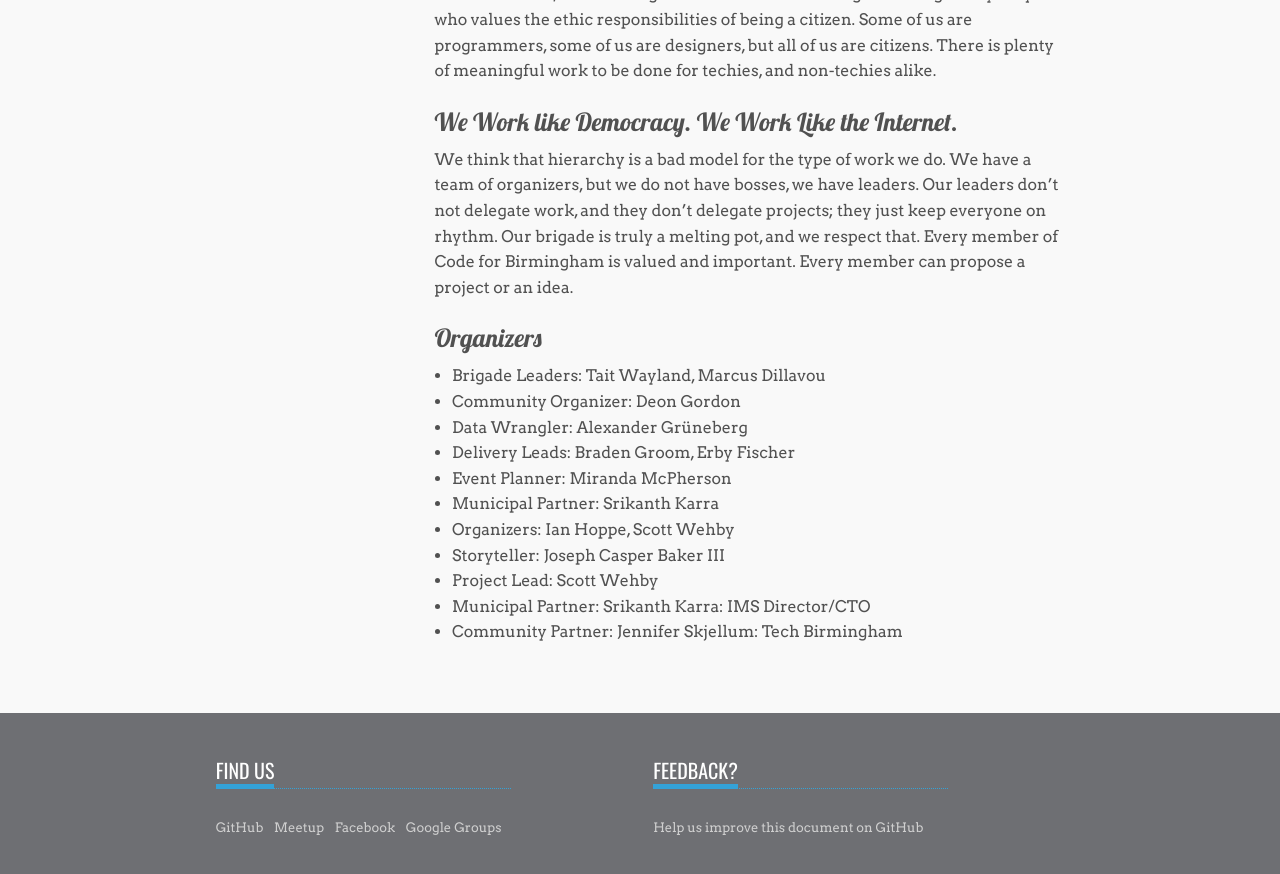
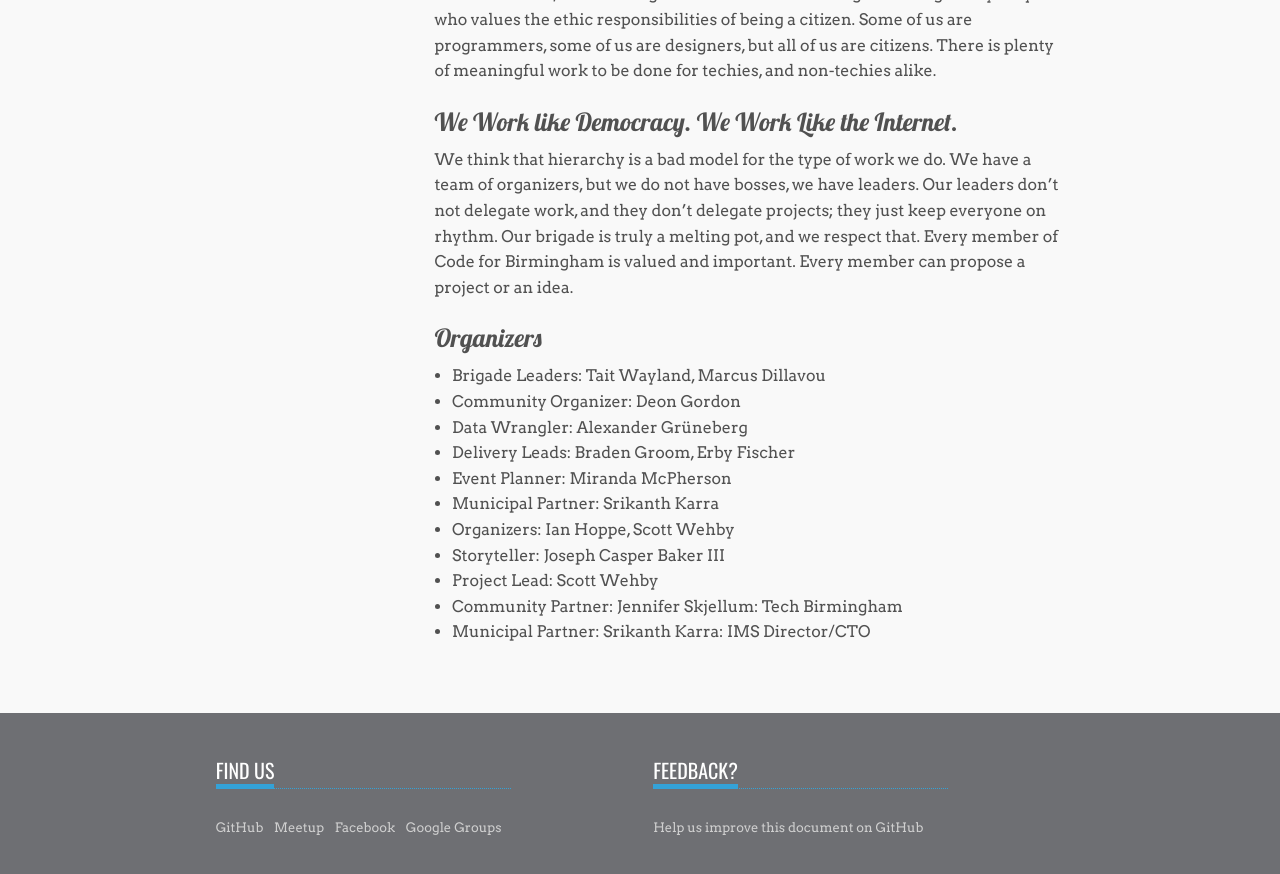
Before and after one commit to codeforbirmingham/codeforbirmingham.github.io, a Jekyll site: the page built from index.md, in a window 1280 px wide and 900 px high, scrolled down 1539 px. Shown: the top 874 px of the window. Built offline with Jekyll 4.4.1, drawn with Linux system fonts in a browser that asks for light colours.

Commit message:
take two

```diff
--- a/index.md
+++ b/index.md
@@ -43,5 +43,5 @@
 - Organizers: Ian Hoppe, Scott Wehby
 - Storyteller: Joseph Casper Baker III
 - Project Lead: Scott Wehby
+- Community Partner: Jennifer Skjellum: Tech Birmingham
 - Municipal Partner: Srikanth Karra: IMS Director/CTO
-- Community Partner: Jennifer Skjellum: Tech Birmingham
```
